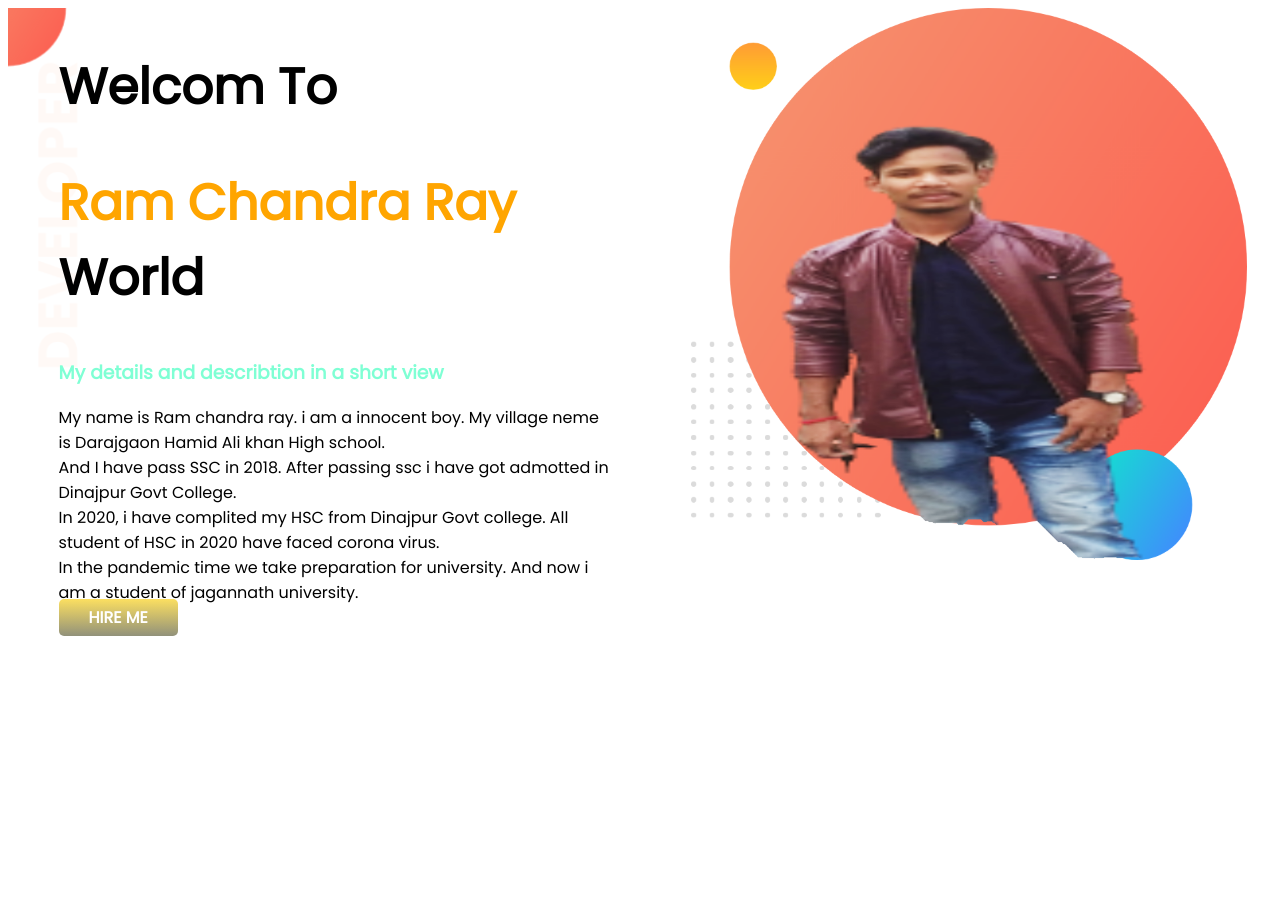
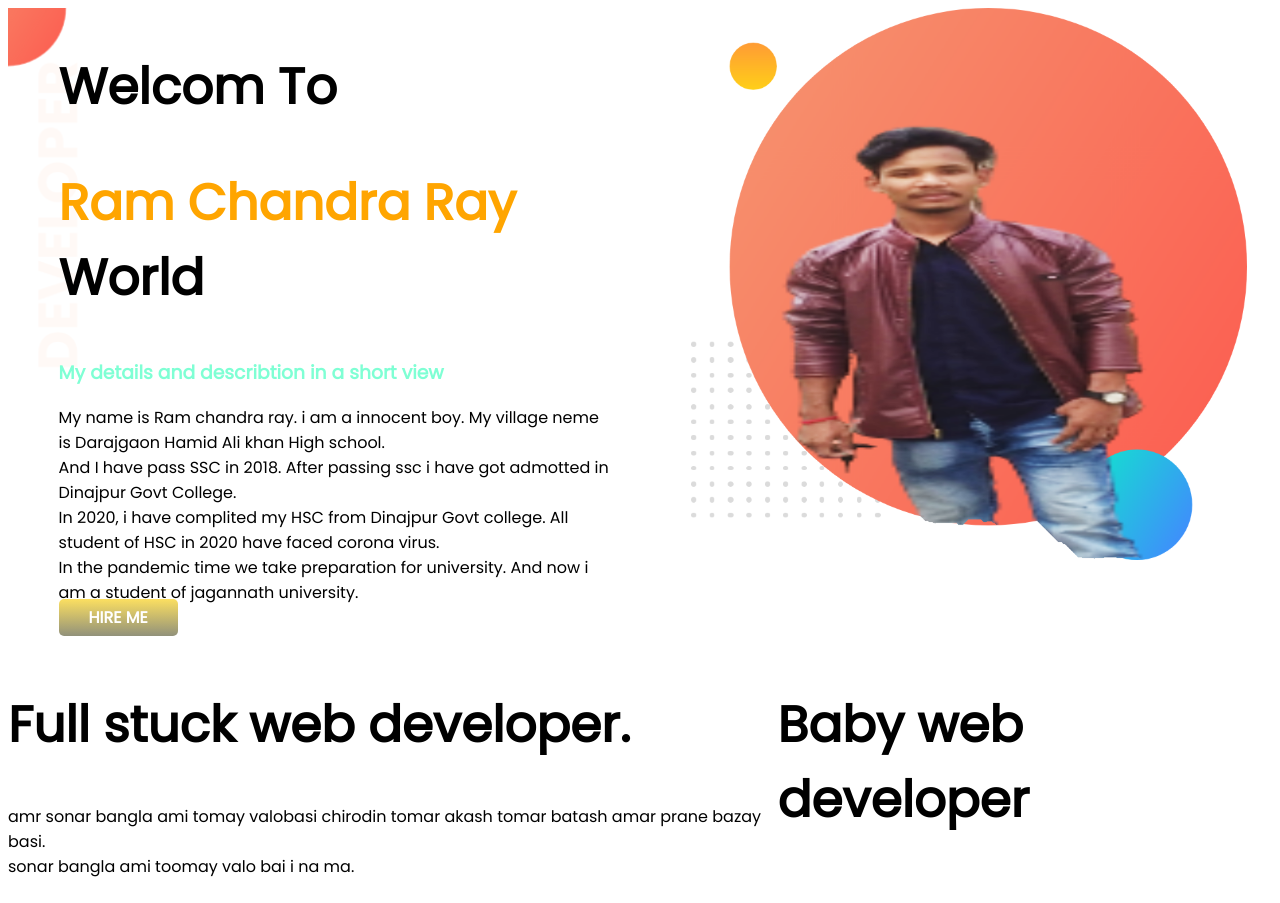
Before and after one commit to ramroy15/developer-portfolio, a plain HTML site: page index.html in a window 1280 px wide. Before the commit the page ends 800 px from the top, so only its background shows below. Drawn offline with Linux system fonts and the light colour scheme.

Commit message:
baby-developer

```diff
--- a/index.html
+++ b/index.html
@@ -36,6 +36,20 @@
 
         </div>
     </section>
+    <section>
+        <div>
+            <h1>
+                Full stuck web developer.
+            </h1>
+            <p>
+                amr sonar bangla ami tomay valobasi chirodin tomar akash tomar batash amar prane bazay basi. <br> sonar
+                bangla ami toomay valo bai i na ma. <br>
+            </p>
+        </div>
+        <div>
+            <h1>Baby web developer</h1>
+        </div>
+    </section>
 
 </body>
 
```
